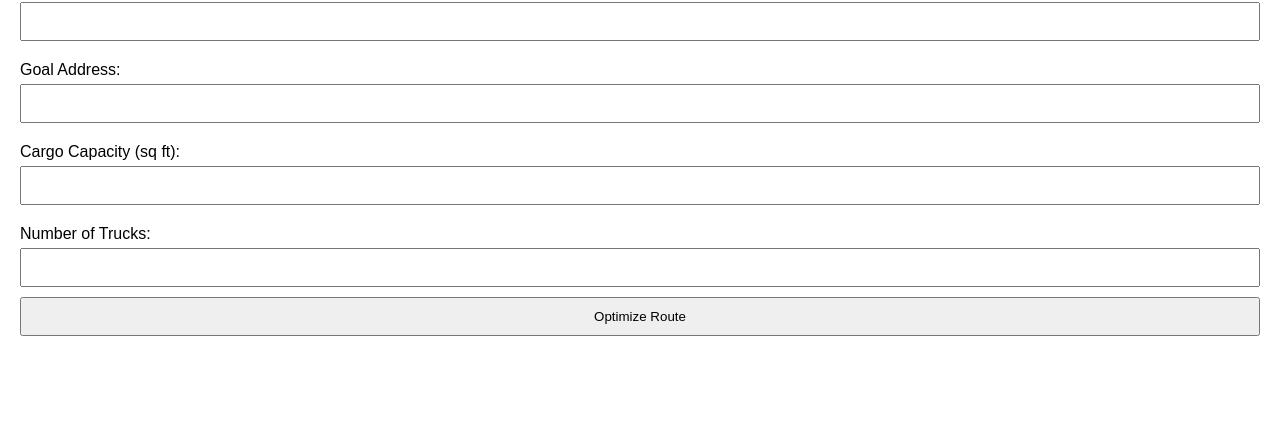
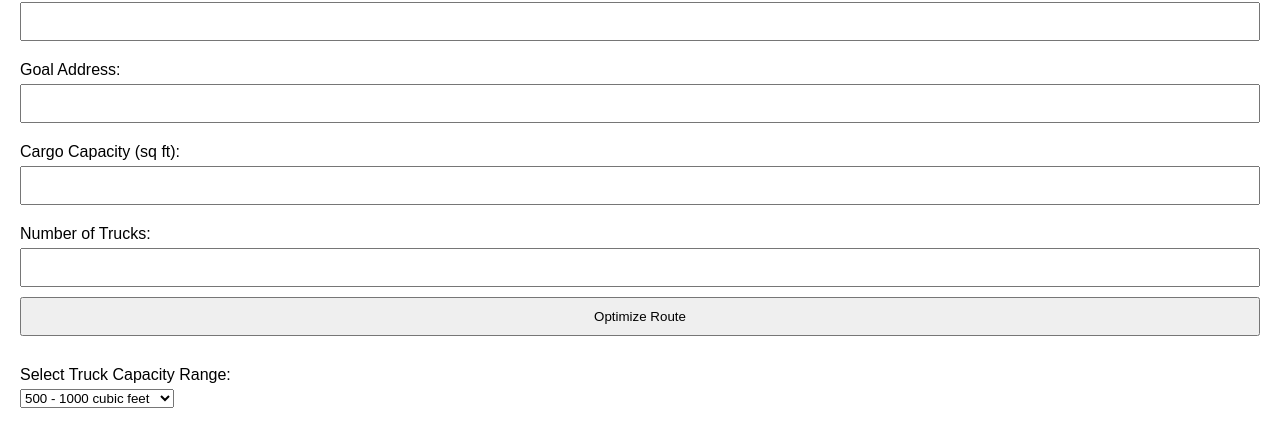
Before and after one commit to leoyang812/SkibidiSigma, a website: page public/index.html in a window 1280 px wide. Shown: the part 101-548 px from the top of the page. Drawn offline with Linux system fonts and the light colour scheme.

Commit message:
Update index.html

```diff
--- a/public/index.html
+++ b/public/index.html
@@ -27,3 +27,9 @@
     <script src="scripts.js"></script>
 </body>
 </html>
+<label for="truck-capacity-range">Select Truck Capacity Range:</label>
+<select id="truck-capacity-range">
+    <option value="500-1000">500 - 1000 cubic feet</option>
+    <option value="1000-1500">1000 - 1500 cubic feet</option>
+    <option value="1500-2000">1500 - 2000 cubic feet</option>
+</select>
```
